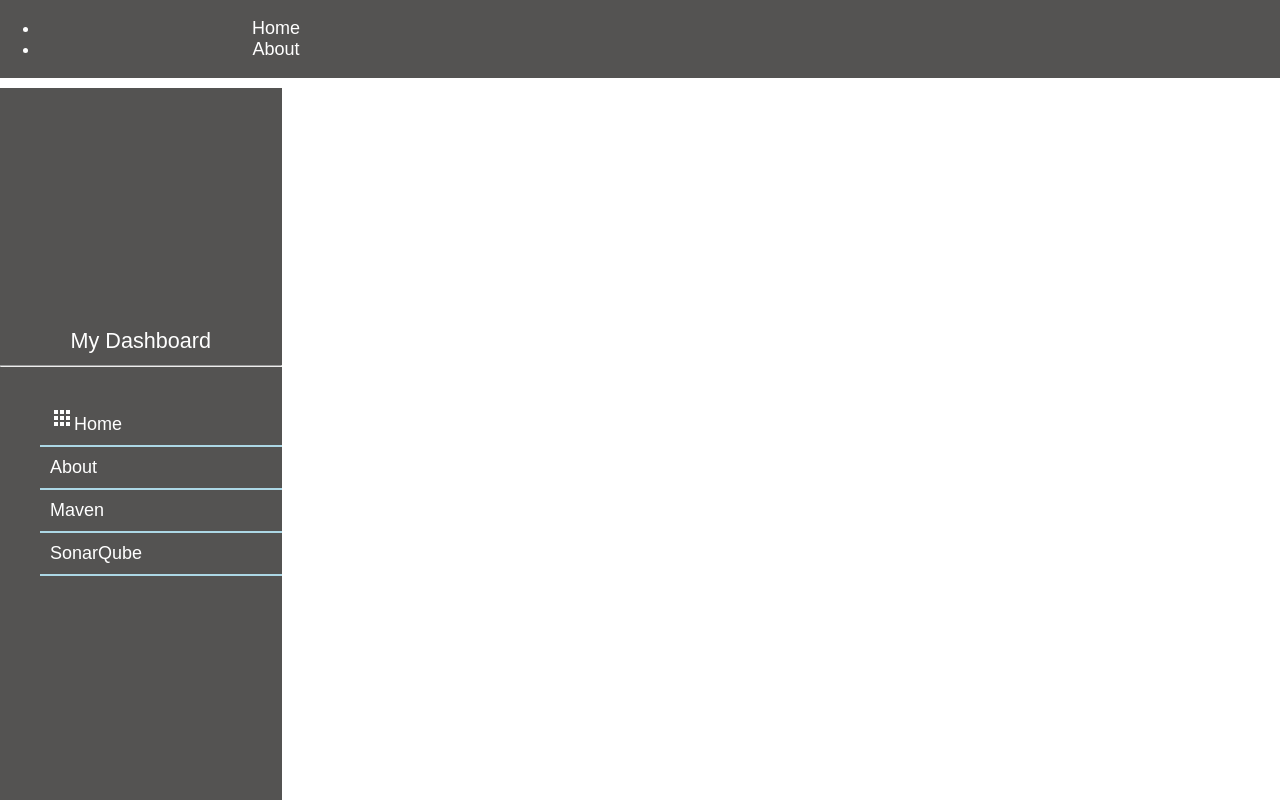
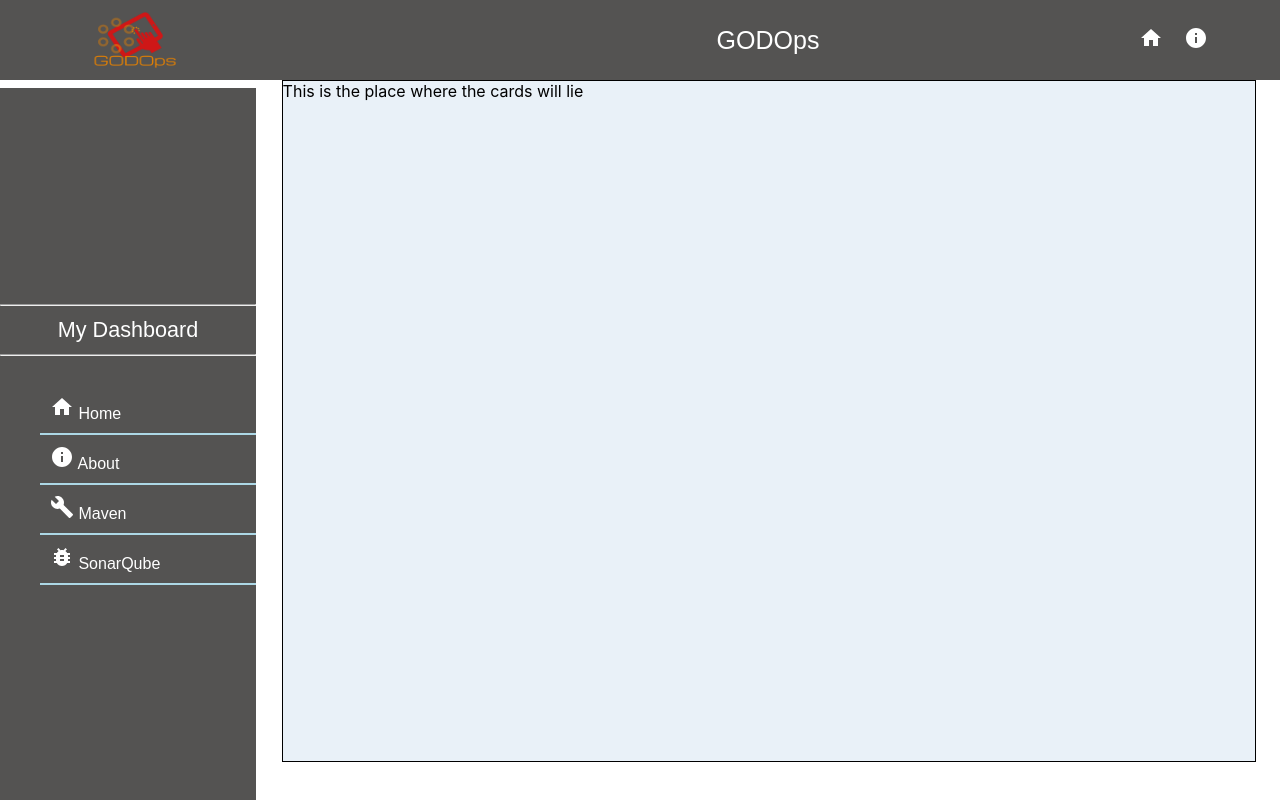
Before and after one commit to Saurabhdimri06/GODOps-Microservices_for_DevOps, a React (Create React App) app: page / in a window 1280 px wide. Built offline with nearby package versions, Linux system fonts and the light colour scheme.

Commit message:
Body added

```diff
--- a/src/App.css
+++ b/src/App.css
@@ -7,14 +7,13 @@
 /* #region */
 .sidebar{
   height: 90%;
-  width: 22%;
+  width: 20%;
   /* border: 1px solid black; */
   position: fixed;
   float: left;
   top: 11%;
   z-index: 996;
   background: #545352;
-
   font-size: large;
   color: white;
   font-family: Arial, Helvetica, sans-serif;
@@ -28,7 +27,7 @@
   align-content: center;
 }
 
-.header_title{
+.sidebar_title{
   font-family: Arial, Helvetica, sans-serif;
   font-size: larger;
 }
@@ -38,6 +37,8 @@
   border-bottom: 2px solid lightblue;
   text-decoration: none;
   list-style-type: none;
+  font-size: 16px;
+
 }
 
 .sidebar ul li a{
@@ -56,8 +57,9 @@
 /* #region */
 
 .header_main{
-  height: 20%;
+  height: 18%;
   width: 100%;
+  display: grid;
   align-items: center;
   justify-content: center;
   align-content: center;
@@ -65,16 +67,52 @@
   background: #545352;
   z-index: -1;
   display: grid;
-  grid-template-columns: 40% 25% 25% 10%;
+  grid-template-columns: 35% 50% 15%;
   z-index: 997;
   font-family: Arial, Helvetica, sans-serif;
   font-size: 18px;
   color: white;
 }
 
+.header_main img{
+  margin-left: 20%;
+}
+
+.header_main p{
+  font-family: Arial, Helvetica, sans-serif;
+  font-size: 25px;
+  font-size-adjust: initial;
+}
+
+.header_main ul{
+  display: grid;
+  grid-template-columns: 30% 30%;
+}
+
+.header_main ul li a{
+  text-decoration: none;
+  color: white;
+}
+
+.header_main ul li{
+  text-decoration: none;
+  list-style-type: none;
+}
+
+.header_main ul li:hover{
+  -webkit-transform: scale(1.5);
+}
+
 /* #endregion */
 
 /* #Body */
 /* #region */
-
+.db_body{
+  height: 85vh;
+  width: 76%;
+  z-index: 995;
+  margin-left: 22%;
+  border: 1px solid black;
+  background: rgb(233, 241, 248);
+}
 /* #endregion */
--- a/src/components/header.js
+++ b/src/components/header.js
@@ -1,12 +1,18 @@
 import React from "react";
+import Logo from "../images/Icon.png"
+import HomeIcon from '@material-ui/icons/Home';
+import InfoIcon from '@material-ui/icons/Info';
+import SettingsIcon from '@material-ui/icons/Settings';
 
 class Header extends React.Component{
     render() {
         return(
             <div className="header_main">
+                <img src={Logo} alt="Logo" height="80px" width="90px"></img>
+                <p>GODOps</p>
                 <ul>
-                    <li>Home</li>
-                    <li>About</li>
+                    <li><a href="#"><HomeIcon /></a></li>
+                    <li><a href="#"><InfoIcon /></a></li>
                 </ul>
             </div>
         )
--- a/src/components/sidebar.js
+++ b/src/components/sidebar.js
@@ -1,22 +1,24 @@
 import React from "react"
-import AppsIcon from '@material-ui/icons/Apps';
-
+import HomeIcon from '@material-ui/icons/Home';
+import InfoIcon from '@material-ui/icons/Info';
+import BuildIcon from '@material-ui/icons/Build';
+import BugReportIcon from '@material-ui/icons/BugReport';
 
 class Sidebar extends React.Component{
     render(){
         return(
                 <div className="sidebar">
-                    <header className="header_title">
-                        <br />
+                    <header className="sidebar_title">
+                        <hr />
                     My Dashboard
                     <br />
                         <hr />
                     </header>
                     <ul>
-                        <li><a href="#"><AppsIcon />Home</a></li>
-                        <li>About</li>
-                        <li>Maven</li>
-                        <li>SonarQube</li>
+                        <li><a href="#"><HomeIcon />  Home</a></li>
+                        <li><a href="#"><InfoIcon />  About</a></li>
+                        <li><a href="#"><BuildIcon />  Maven</a></li>
+                        <li><a href="#"><BugReportIcon />  SonarQube</a></li>
                     </ul>
                 </div>
         )
--- a/src/containers/portal_body.js
+++ b/src/containers/portal_body.js
@@ -1,6 +1,7 @@
 import React from "react"
 import Header from "../components/header"
 import Sidebar from "../components/sidebar"
+import Body from "../components/body"
 
 
 class Portal_body extends React.Component{
@@ -9,7 +10,7 @@ class Portal_body extends React.Component{
             <div>
                 <Header />
                 <Sidebar />
-
+                <Body />
             </div>
         )
     }
```
Also changed, not shown: src/images/Icon.png (added).
